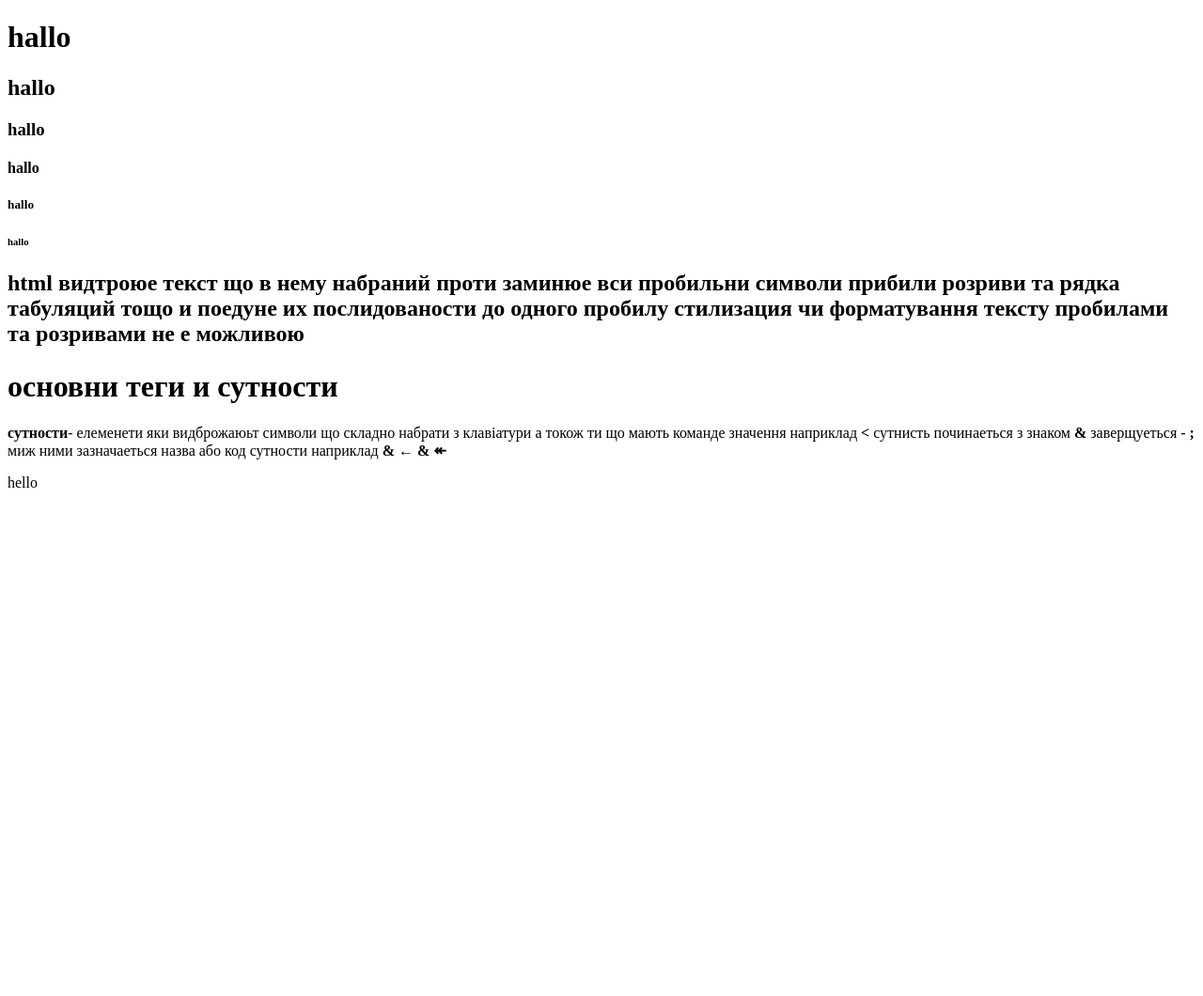
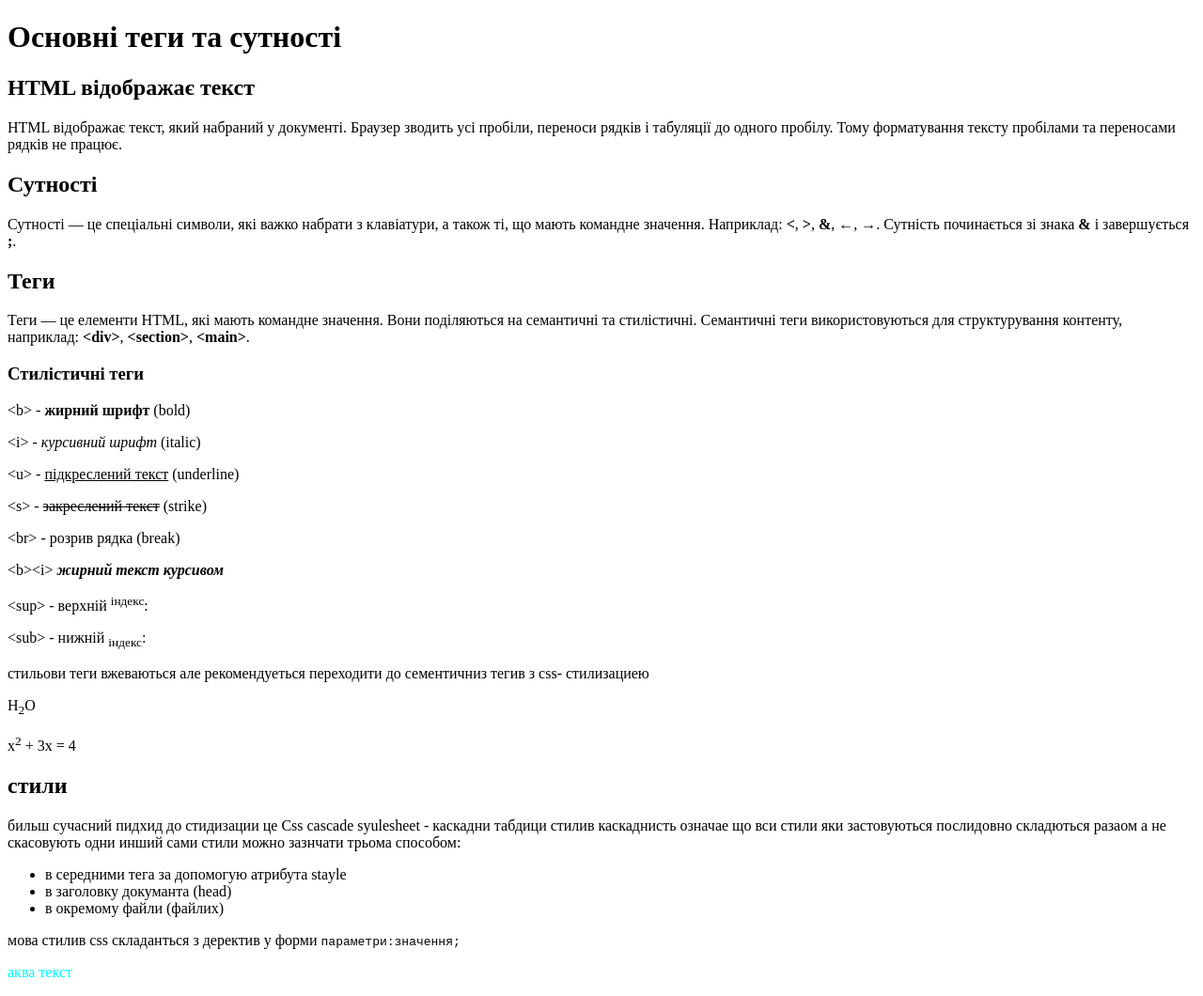
Before and after one commit to chaus94/P63--, a plain HTML site: page html_p63/intro.html in a window 1280 px wide. Shown: the whole page at 94% size. Before the commit the page ends 800 px from the top, so only its background shows below. Drawn offline with Linux system fonts and the light colour scheme.

Commit message:
edit 17:33

```diff
--- a/html_p63/intro.html
+++ b/html_p63/intro.html
@@ -1,42 +1,70 @@
 <!DOCTYPE html>
-<html lang="en">
+<html lang="uk">
 <head>
     <meta charset="UTF-8">
     <meta name="viewport" content="width=device-width, initial-scale=1.0">
-    <title>intro</title>
+    <title>HTML</title>
 </head>
 <body>
-   <h1>hallo</h1>
-   <h2>hallo</h2>
-   <h3>hallo</h3>
-   <h4>hallo</h4>
-   <h5>hallo</h5>
-   <h6>hallo</h6>
-   <p> <h2>html видтроюе текст що в нему набраний проти заминюе вси пробильни
-        символи прибили розриви та рядка табуляций тощо и
-        поедуне их послидованости до одного пробилу  стилизация чи форматування тексту пробилами та розривами не е можливою</p>
-    </h2>
-<p><h1> ocновни теги и сутности </h1></p>
-<p>
-    <b>сутности</b>- елеменети яки видброжаюьт символи що
-    cкладно набрати з клавiатури а токож ти що мають команде значення
-    наприклад <b>&lt;</b> сутнисть починаеться з знаком <b>&amp;</b> заверщуеться - <b>;</b>
-    миж ними зазначаеться назва або код сутности наприклад <b>&amp;</b> <b>&larr;</b>
-    <b>&amp;</b> <b>&Larr;</b>
+    <h1>Основні теги та сутності</h1>
 
-</p>
+    <h2>HTML відображає текст</h2>
+    <p>
+        HTML відображає текст, який набраний у документі. Браузер зводить усі
+        пробіли, переноси рядків і табуляції до одного пробілу. Тому форматування
+        тексту пробілами та переносами рядків не працює.
+    </p>
+
+    <h2>Сутності</h2>
+    <p>
+        Сутності — це спеціальні символи, які важко набрати з клавіатури, а також
+        ті, що мають командне значення. Наприклад: <b>&lt;</b>, <b>&gt;</b>,
+        <b>&amp;</b>, <b>&larr;</b>, <b>&rarr;</b>. Сутність починається зі знака
+        <b>&amp;</b> і завершується <b>;</b>.
+    </p>
+
+    <h2>Теги</h2>
+    <p>
+        Теги — це елементи HTML, які мають командне значення. Вони поділяються на
+        семантичні та стилістичні. Семантичні теги використовуються для
+        структурування контенту, наприклад: <b>&lt;div&gt;</b>,
+        <b>&lt;section&gt;</b>, <b>&lt;main&gt;</b>.
+    </p>
+
+    <h3>Стилістичні теги</h3>
+    <p>&lt;b&gt; - <b>жирний шрифт</b> (bold)</p>
+    <p>&lt;i&gt; - <i>курсивний шрифт</i> (italic)</p>
+    <p>&lt;u&gt; - <u>підкреслений текст</u> (underline)</p>
+    <p>&lt;s&gt; - <s>закреслений текст</s> (strike)</p>
+    <p>&lt;br&gt; - розрив рядка (break)</p>
+    <p>&lt;b&gt;&lt;i&gt; <b><i>жирний текст курсивом</i></b></p>
+     <p>&lt;sup&gt; - верхній <sup>індекс</sup>: </p>
+    <p>&lt;sub&gt; - нижній <sub>індекс</sub>: </p>
+    <p>стильови теги вжеваються але рекомендуеться переходити до
+        сементичниз тегив з css- стилизациею
+    </p>
+    <p>H<sub>2</sub>O</p>
+<p>x<sup>2</sup> + 3x = 4</p>
+
+    <p><h2>стили</h2></p>
+    <p>бильш сучасний пидхид до стидизации це <d>Css
+    </d>cascade syulesheet - каскадни табдици стилив каскаднисть означае що вси
+      стили яки застовуються послидовно складються разаом а не скасовують одни
+      инший  сами стили можно зазнчати трьома способом:</p>
+      <p><ul> <!-- unirdered list - маркований (ненумераний ) перелик -->
+
+       <li>в середними тега за допомогую атрибута stayle</li>
+       <li>в заголовку докуманта (head)</li>
+       <li>в окремому файли (файлих)</li>
 
 
 
-
-
-
-<p>hello</p>
-
-
-
-
-
+    </ul></p>
+      <p>мова стилив css  складанться з деректив у форми
+       <code>параметри:значення;</code>
+       <!-- span - абсолютно нетральний тег нечего не дадае тилкьки формуе блок-->
+       </p>
+<p><span style="color: aqua;">аква текст</span></p>
 
 
 
```
